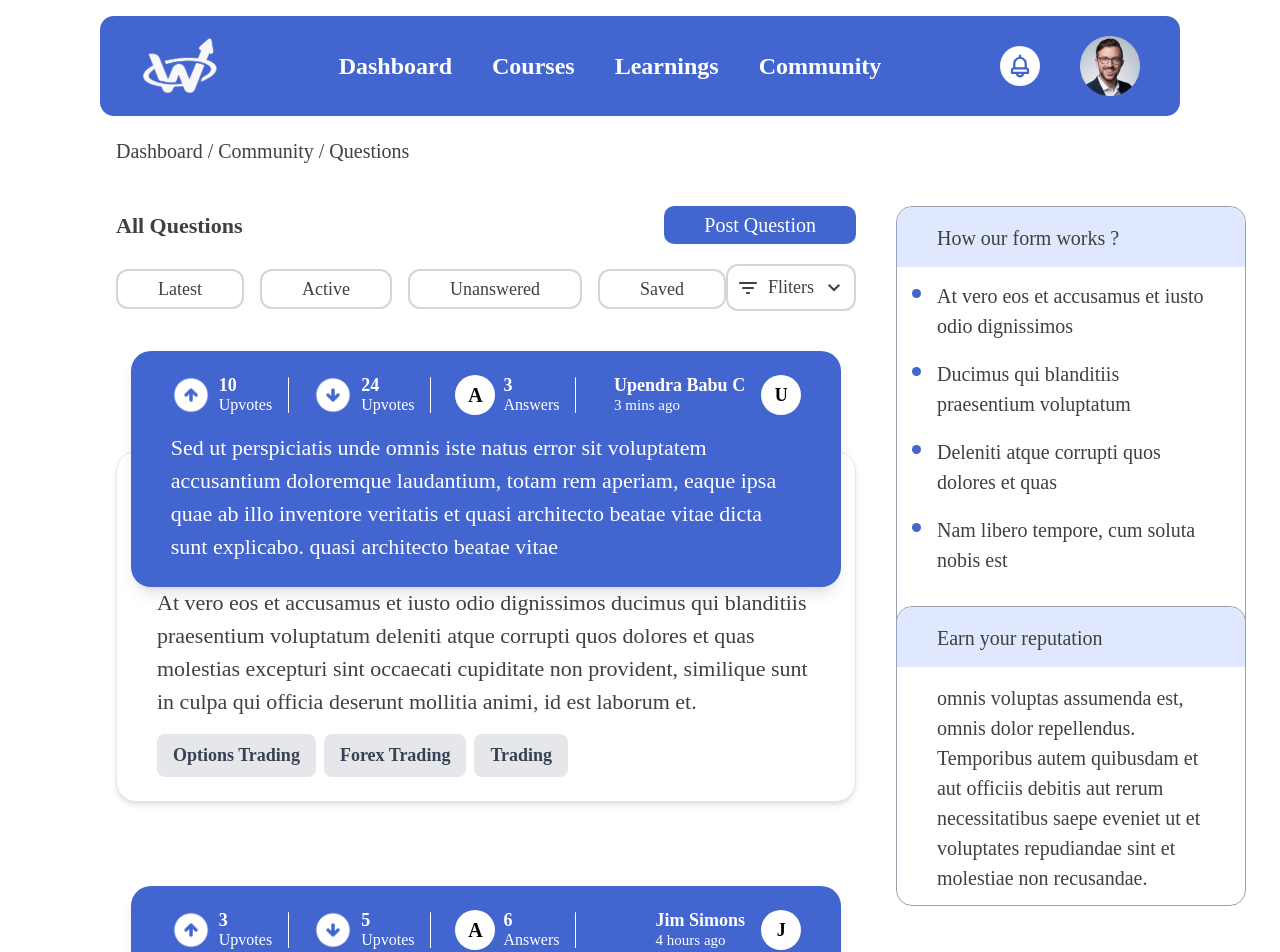
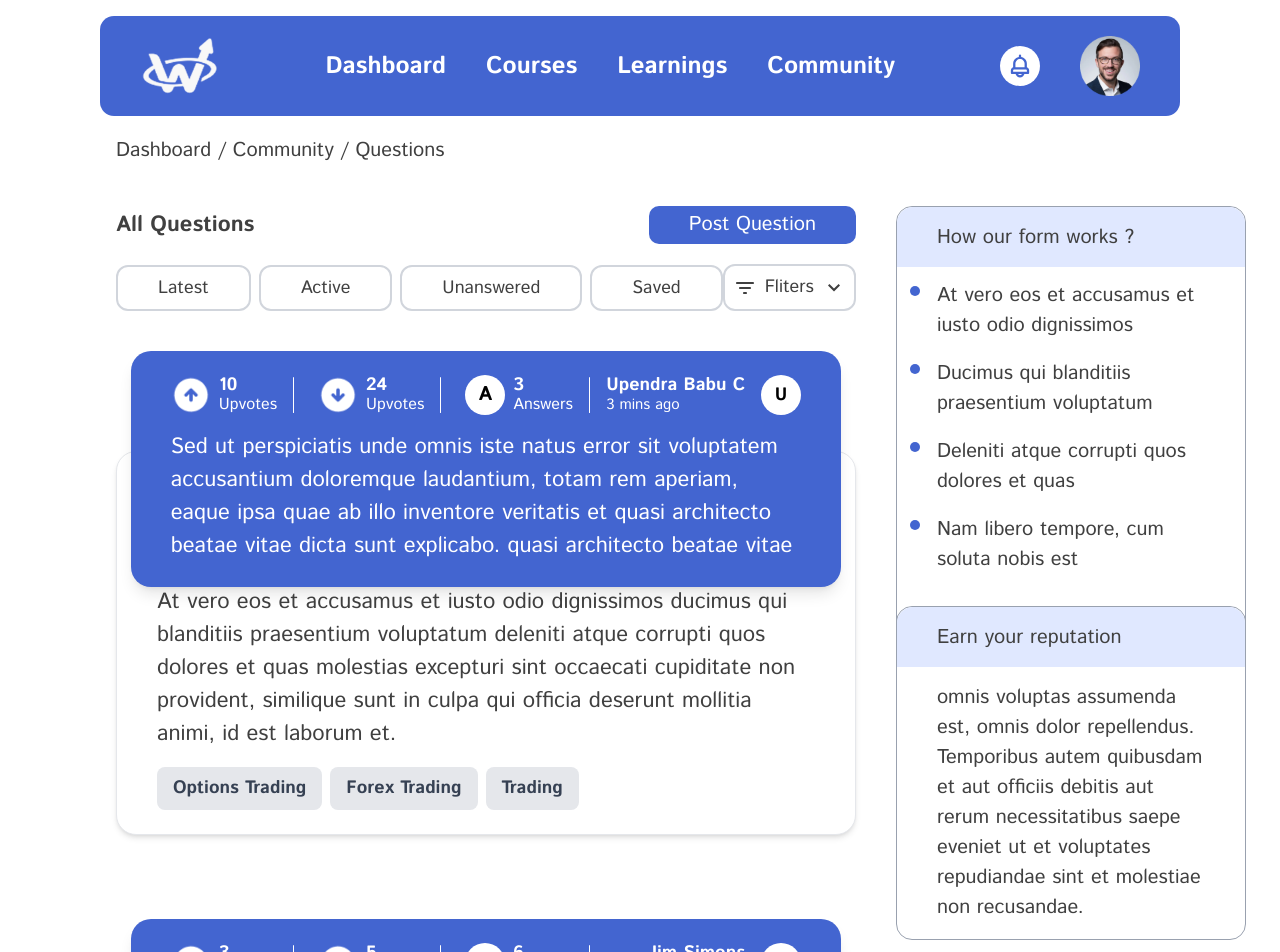
Before and after one commit to SuriyaMassMsd/test, a React (Vite) app: page / in a window 1280 px wide. Shown: the top 952 px of the page. Built offline with nearby package versions, Linux system fonts and the light colour scheme.

Commit message:
ui fixing

```diff
--- a/src/App.jsx
+++ b/src/App.jsx
@@ -44,7 +44,7 @@ export const App = () => {
               </li>
             </ul>
           </div>
-          <div className="h-[300px] rounded-2xl w-[350px] border border-gray-400 -mt-[50px]">
+          <div className="min-h-[300px] rounded-2xl w-[350px] border border-gray-400 -mt-[50px]">
             <h3 className="h-[60px] rounded-t-2xl px-10 py-4  bg-[#E0E8FF]">
               Earn your reputation
             </h3>
--- a/src/Components/Card.jsx
+++ b/src/Components/Card.jsx
@@ -18,7 +18,7 @@ const Card = (props) => {
         {/* White Card (Bottom Section)  */}
 
         <div className="bg-white border border-gray-200 shadow-md rounded-[20px] w-full px-6 py-4 min-h-[280px] sm:px-10 sm:py-6 mt-[20px] relative z-0">
-          <div className="mt-[180px] sm:mt-[110px]">
+          <div className="mt-[200px] sm:mt-[110px]">
             <p className="text-[16px] sm:text-[22px]">{description}</p>
 
             {/* Tags */}
--- a/src/Components/Fliter.jsx
+++ b/src/Components/Fliter.jsx
@@ -11,7 +11,7 @@ const Fliter = () => {
         </button>
       </div>
       <div className=" mt-10 sm:mt-0 flex flex-col sm:flex-row space-y-6 sm:space-y-0 justify-between items-center px-4 sm:ml-0 sm:px-0">
-        <div className="space-x-4">
+        <div className="space-x-2">
           {filteBtn.map((item, index) => {
             return (
               <span
--- a/src/index.css
+++ b/src/index.css
@@ -1,5 +1,5 @@
+@import url("https://fonts.googleapis.com/css2?family=Istok+Web:ital,wght@0,400;0,700;1,400;1,700&display=swap");
 @import "tailwindcss";
-@import url("https://fonts.googleapis.com/css2?family=Istok+Web:ital,wght@0,400;0,700;1,400;1,700&display=swap");
 
 body {
   font-family: "Istok Web", serif;
```
